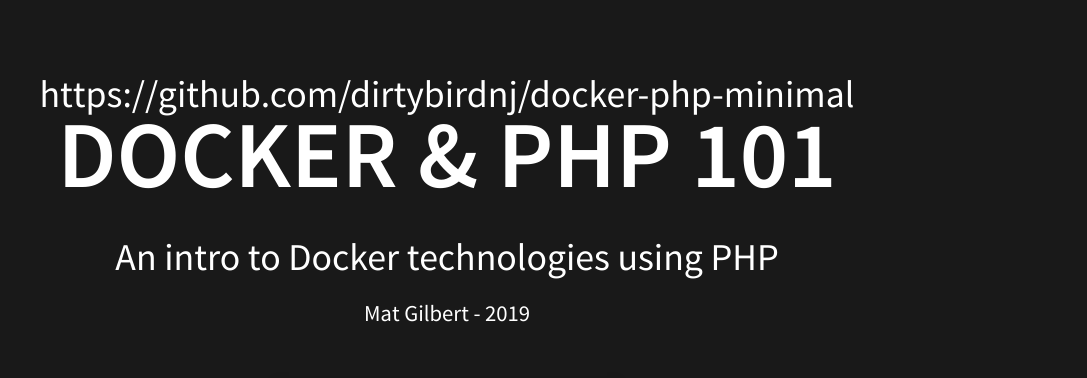
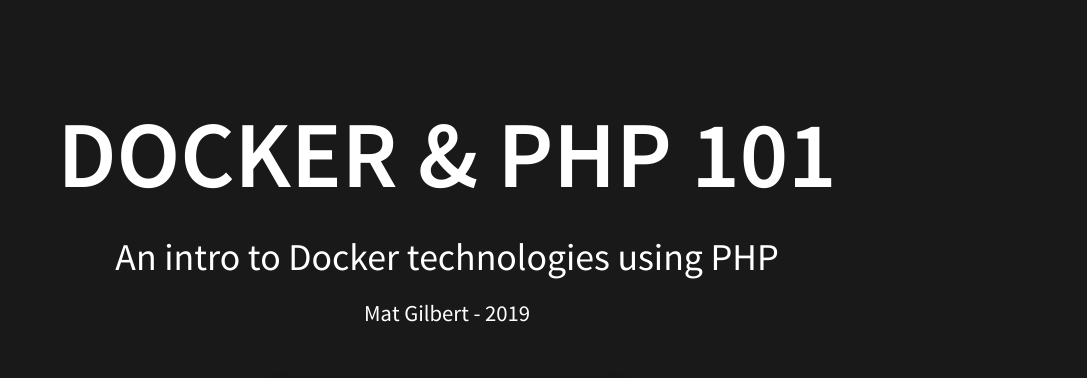
Before and after one commit to dirtybirdnj/docker-php-101, a website: page index.html in a window 1280 px wide. Shown: the top 378 px of the page, without its empty margins (193-1280 px from the left). Drawn offline with Linux system fonts and the light colour scheme.

Commit message:
fix misplaced URL

```diff
--- a/index.html
+++ b/index.html
@@ -228,10 +228,6 @@
                     <p> careers@bluehousegroup.com</p>
                 </section>
 
-
-
-                https://github.com/dirtybirdnj/docker-php-minimal
-
             </div>
         </div>
 
```
